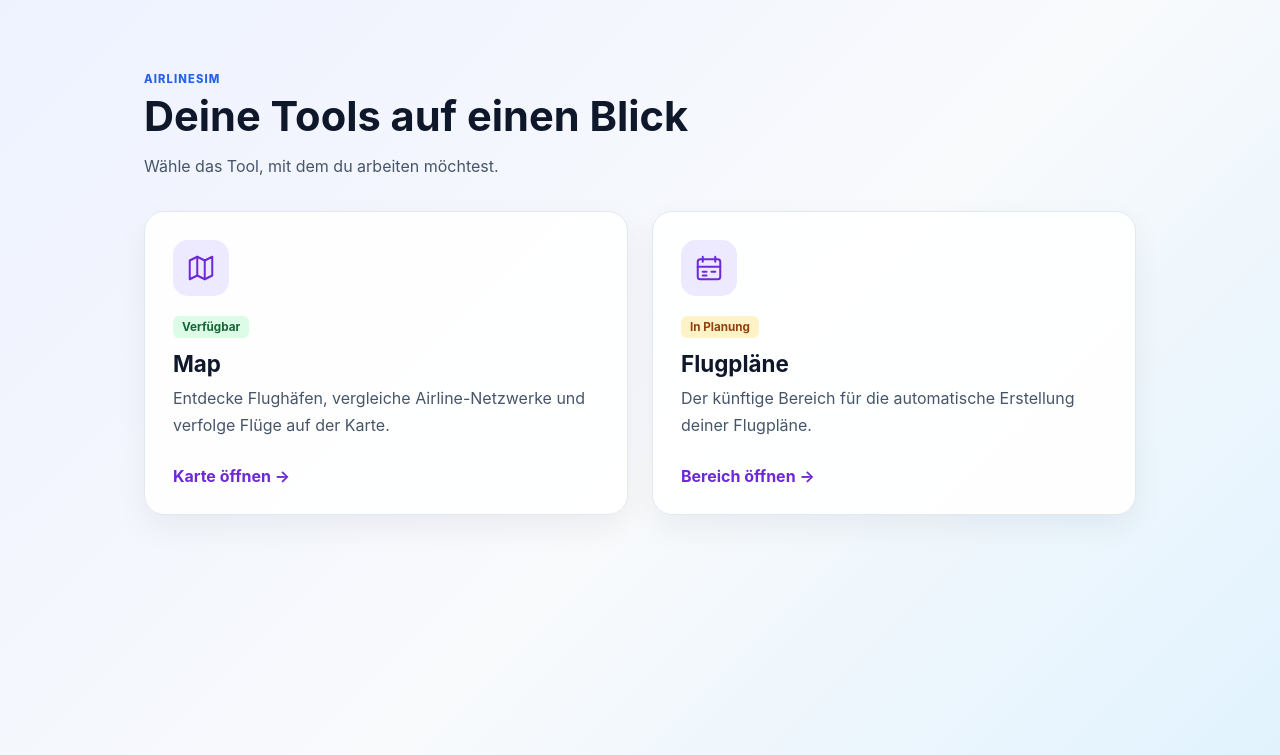
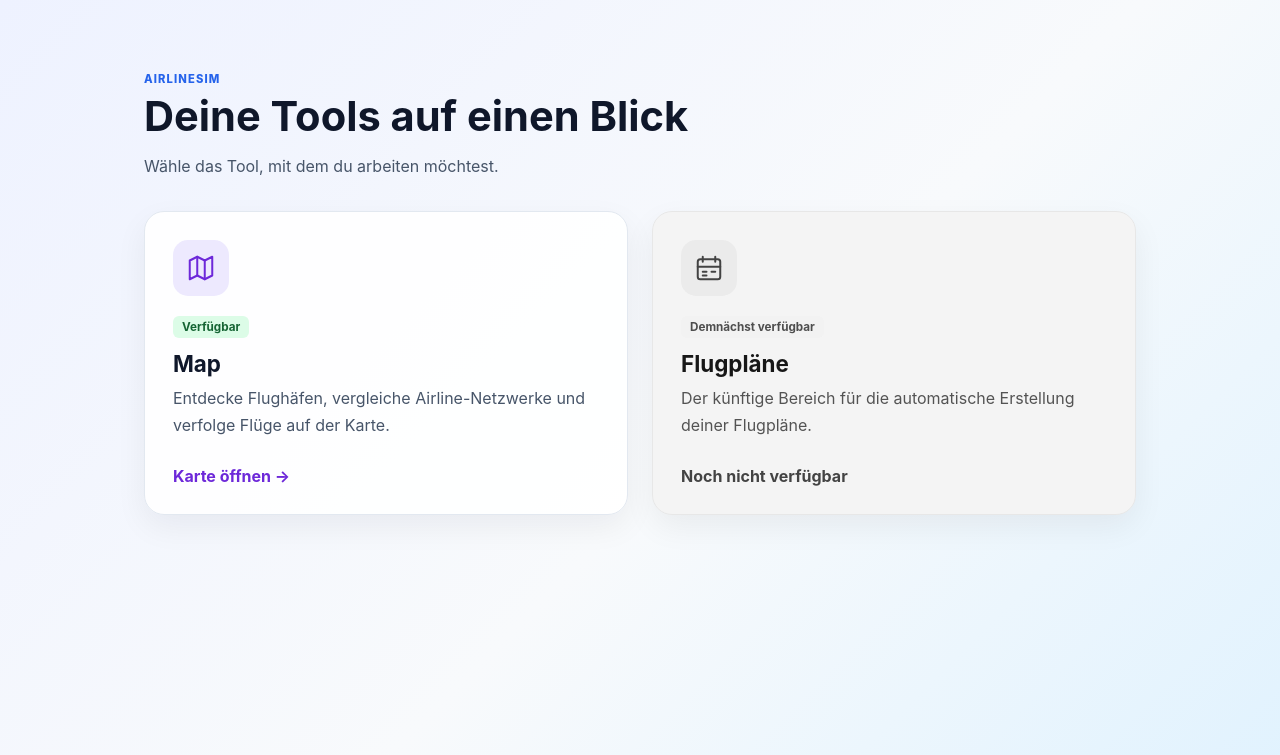
Before and after one commit to ehrenmark/AS_tool_V1, a Flask app: page / in a window 1280 px wide. Shown: the top 755 px of the page. Run offline with Flask 3, Linux system fonts and the light colour scheme.

Commit message:
Disable flightplans card on landing page
Co-authored-by: Copilot <223556219+Copilot@users.noreply.github.com>

```diff
--- a/static/css/style.css
+++ b/static/css/style.css
@@ -85,7 +85,8 @@ h3 { margin: 15px 0 8px; font-size: .9rem; }
 .tool-intro p:not(.eyebrow), .tool-card p, .tool-placeholder p { color: #475569; line-height: 1.65; }
 .tool-grid { display: grid; grid-template-columns: repeat(auto-fit, minmax(min(100%, 300px), 1fr)); gap: 24px; }
 .tool-card { display: flex; flex-direction: column; align-items: flex-start; padding: 28px; border: 1px solid #e2e8f0; border-radius: 20px; color: var(--ink); background: var(--panel); box-shadow: 0 12px 32px rgba(15,23,42,.06); text-decoration: none; }
-.tool-card:hover { border-color: #a78bfa; box-shadow: 0 12px 32px rgba(109,40,217,.12); }
+.tool-card:not(.tool-card-disabled):hover { border-color: #a78bfa; box-shadow: 0 12px 32px rgba(109,40,217,.12); }
+.tool-card-disabled { filter: grayscale(1); background: #f1f5f9; cursor: default; }
 .tool-icon { display: grid; place-items: center; width: 56px; height: 56px; margin-bottom: 20px; border-radius: 15px; color: #6d28d9; background: #ede9fe; }
 .tool-icon svg { width: 30px; height: 30px; }
 .tool-badge { display: inline-block; margin-bottom: 12px; padding: 4px 9px; border-radius: 6px; color: #166534; background: #dcfce7; font-size: .73rem; font-weight: 750; }
--- a/templates/landing.html
+++ b/templates/landing.html
@@ -27,18 +27,18 @@
                 <p>Entdecke Flughäfen, vergleiche Airline-Netzwerke und verfolge Flüge auf der Karte.</p>
                 <span class="tool-card-action">Karte öffnen <span aria-hidden="true">&rarr;</span></span>
             </a>
-            <a class="tool-card" href="{{ url_for('flightplans') }}">
+            <div class="tool-card tool-card-disabled" role="group" aria-disabled="true" aria-labelledby="flightplans-title">
                 <span class="tool-icon" aria-hidden="true">
                     <svg viewBox="0 0 24 24" fill="none" stroke="currentColor" stroke-width="1.6" stroke-linecap="round" stroke-linejoin="round">
                         <rect x="3" y="5" width="18" height="16" rx="2"/>
                         <path d="M7 3v4M17 3v4M3 11h18M7 15h3M14 15h3M7 18h3"/>
                     </svg>
                 </span>
-                <span class="tool-badge planned">In Planung</span>
-                <h2>Flugpläne</h2>
+                <span class="tool-badge planned">Demnächst verfügbar</span>
+                <h2 id="flightplans-title">Flugpläne</h2>
                 <p>Der künftige Bereich für die automatische Erstellung deiner Flugpläne.</p>
-                <span class="tool-card-action">Bereich öffnen <span aria-hidden="true">&rarr;</span></span>
-            </a>
+                <span class="tool-card-action">Noch nicht verfügbar</span>
+            </div>
         </nav>
     </main>
 </body>
```
Also changed, not shown: tests/test_tool_pages.py (+11 -3 lines).
